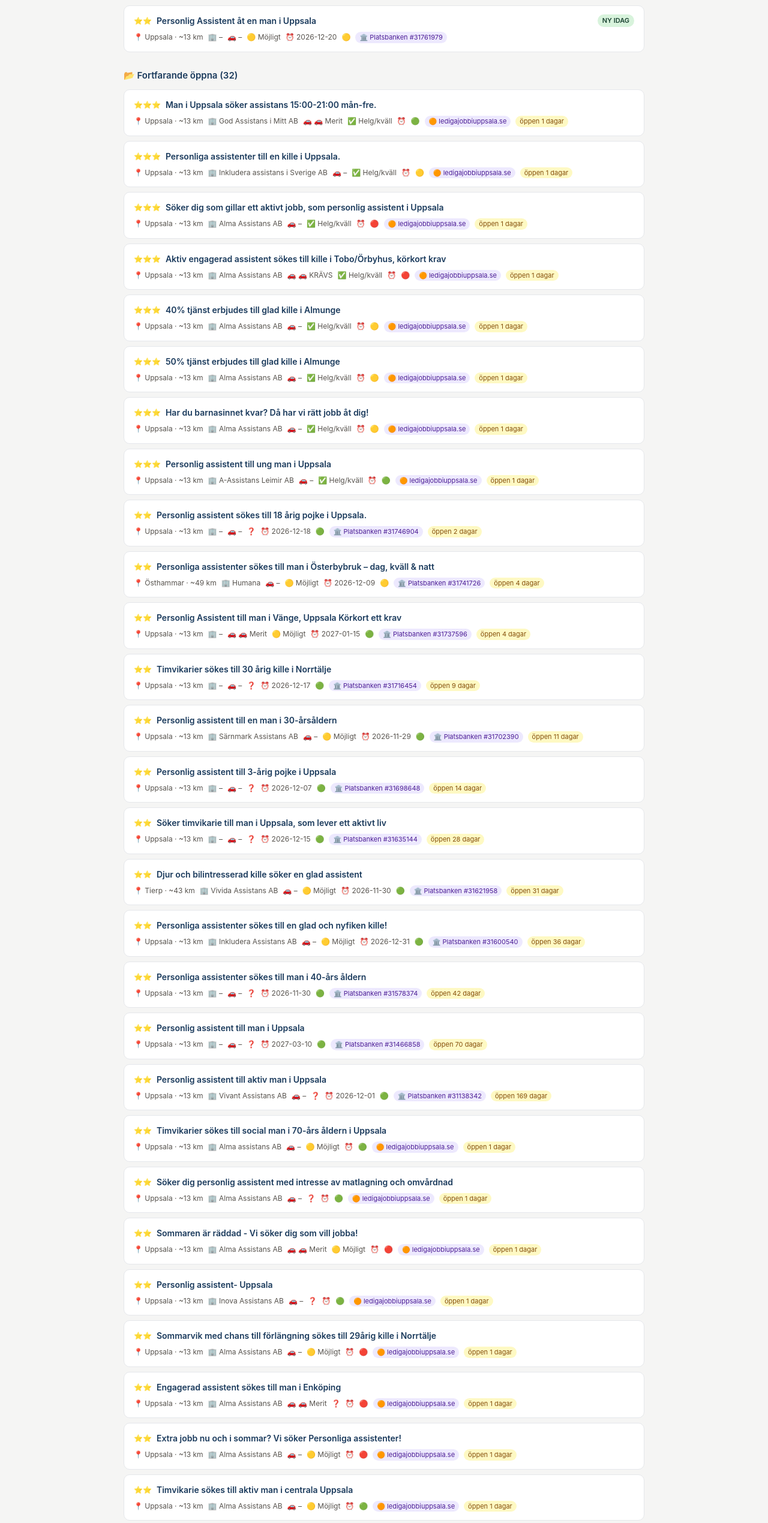
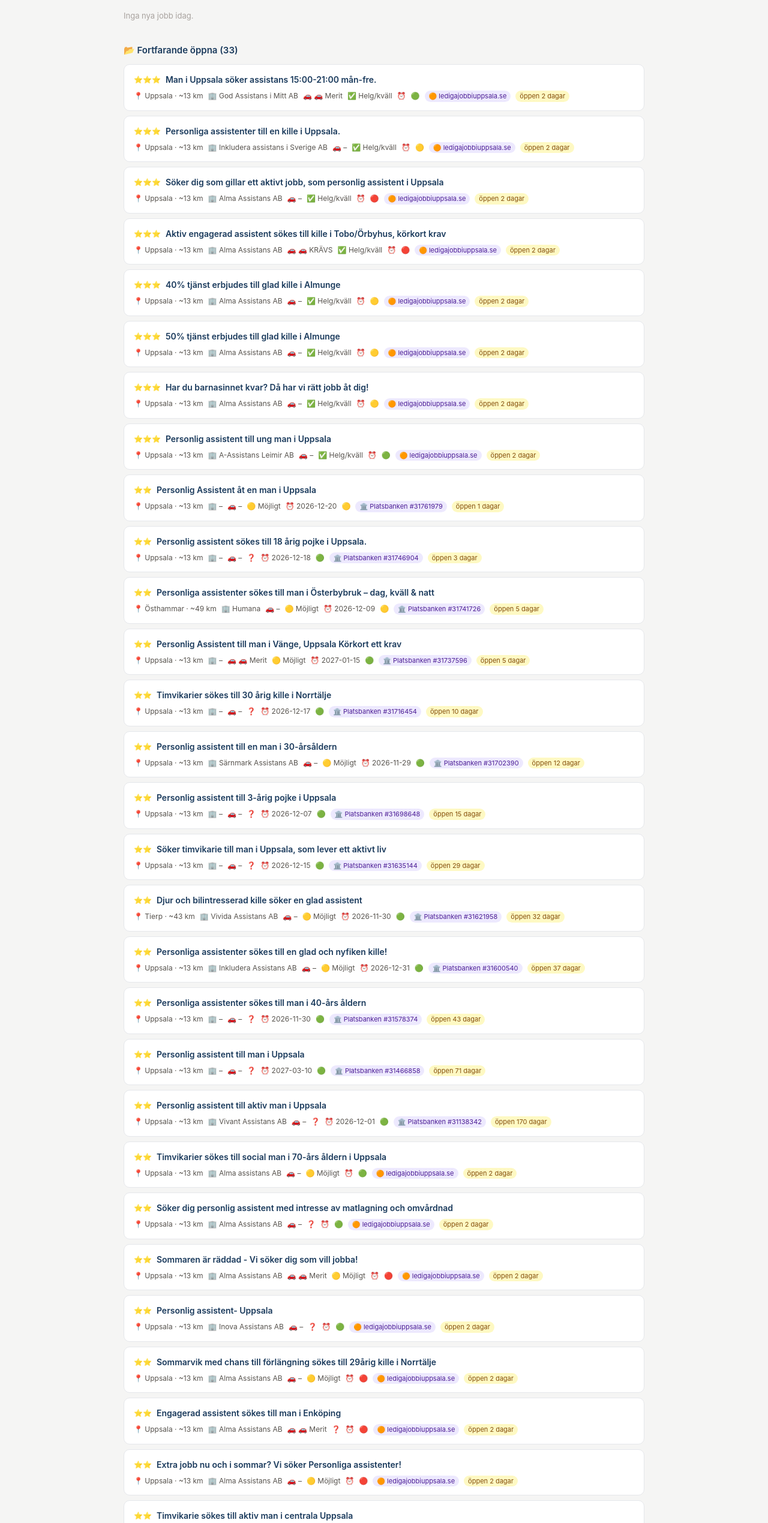
Before and after one commit to BorisTeuks/pa-jobb-uppsala, a plain HTML site: page docs/index.html in a window 1280 px wide. Shown: the part 261-2800 px from the top of the page at 60% size. Drawn offline with Linux system fonts and the light colour scheme.

Commit message:
Auto: PA-jobb uppdatering 2026-11-22

```diff
--- a/docs/index.html
+++ b/docs/index.html
@@ -2,7 +2,7 @@
 <html lang="sv">
 <head>
 <meta charset="UTF-8"><meta name="viewport" content="width=device-width,initial-scale=1">
-<title>PA-jobb Uppsala – 2026-11-21</title>
+<title>PA-jobb Uppsala – 2026-11-22</title>
 <style>
   *{box-sizing:border-box;margin:0;padding:0}
   body{font-family:-apple-system,BlinkMacSystemFont,'Segoe UI',sans-serif;background:#f5f5f4;color:#1c1917;line-height:1.5}
@@ -45,39 +45,22 @@
 <body>
 <header>
   <h1>📋 PA-jobb Uppsala</h1>
-  <p>Uppdaterad 2026-11-21 &middot; Manliga kunder &middot; Max 50 km från Hjulaxelvägen 128 &middot; Körkort &amp; helg prioriterat</p>
+  <p>Uppdaterad 2026-11-22 &middot; Manliga kunder &middot; Max 50 km från Hjulaxelvägen 128 &middot; Körkort &amp; helg prioriterat</p>
   <div class="stats">
-    <div class="stat"><span>1</span>Nya idag</div>
-    <div class="stat"><span>32</span>Öppna</div>
+    <div class="stat"><span>0</span>Nya idag</div>
+    <div class="stat"><span>33</span>Öppna</div>
     <div class="stat"><span>0</span>Stängda</div>
-    <div class="stat"><span>2</span>För långt</div>
+    <div class="stat"><span>1</span>För långt</div>
   </div>
   <div class="sources">📡 Källor: 15 från Platsbanken &nbsp;|&nbsp; 18 från ledigajobbiuppsala</div>
 </header>
 <main>
   <div class="section">
-    <div class="section-title" style="color:#1B4332">🆕 Nya jobb idag (1)</div>
-
-    <div class="card">
-      <div class="card-top">
-        <span class="stars" style="color:#1A3A5C">⭐⭐</span>
-        <a href="https://arbetsformedlingen.se/platsbanken/annonser/31761979" target="_blank" class="job-title">Personlig Assistent åt en man i Uppsala</a>
-        <span class="badge badge-new">NY IDAG</span>
-      </div>
-      <div class="card-meta">
-        <span>📍 Uppsala &middot; ~13 km</span>
-        <span>🏢 –</span>
-        <span>🚗 –</span>
-        <span>🟡 Möjligt</span>
-        <span>⏰ 2026-12-20</span>
-        <span>🟡</span>
-        <span class="src-badge">🏛️ Platsbanken #31761979</span>
-
-      </div>
-    </div>
+    <div class="section-title" style="color:#1B4332">🆕 Nya jobb idag (0)</div>
+    <p class='empty'>Inga nya jobb idag.</p>
   </div>
   <div class="section">
-    <div class="section-title" style="color:#1A3A5C">📂 Fortfarande öppna (32)</div>
+    <div class="section-title" style="color:#1A3A5C">📂 Fortfarande öppna (33)</div>
 
     <div class="card">
       <div class="card-top">
@@ -93,7 +76,7 @@
         <span>⏰ </span>
         <span>🟢</span>
         <span class="src-badge">🟠 ledigajobbiuppsala.se</span>
-        <span class='days-open'>öppen 1 dagar</span>
+        <span class='days-open'>öppen 2 dagar</span>
       </div>
     </div>
     <div class="card">
@@ -110,7 +93,7 @@
         <span>⏰ </span>
         <span>🟡</span>
         <span class="src-badge">🟠 ledigajobbiuppsala.se</span>
-        <span class='days-open'>öppen 1 dagar</span>
+        <span class='days-open'>öppen 2 dagar</span>
       </div>
     </div>
     <div class="card">
@@ -127,7 +110,7 @@
         <span>⏰ </span>
         <span>🔴</span>
         <span class="src-badge">🟠 ledigajobbiuppsala.se</span>
-        <span class='days-open'>öppen 1 dagar</span>
+        <span class='days-open'>öppen 2 dagar</span>
       </div>
     </div>
     <div class="card">
@@ -144,7 +127,7 @@
         <span>⏰ </span>
         <span>🔴</span>
         <span class="src-badge">🟠 ledigajobbiuppsala.se</span>
-        <span class='days-open'>öppen 1 dagar</span>
+        <span class='days-open'>öppen 2 dagar</span>
       </div>
     </div>
     <div class="card">
@@ -161,7 +144,7 @@
         <span>⏰ </span>
         <span>🟡</span>
         <span class="src-badge">🟠 ledigajobbiuppsala.se</span>
-        <span class='days-open'>öppen 1 dagar</span>
+        <span class='days-open'>öppen 2 dagar</span>
       </div>
     </div>
     <div class="card">
@@ -178,7 +161,7 @@
         <span>⏰ </span>
         <span>🟡</span>
         <span class="src-badge">🟠 ledigajobbiuppsala.se</span>
-        <span class='days-open'>öppen 1 dagar</span>
+        <span class='days-open'>öppen 2 dagar</span>
       </div>
     </div>
     <div class="card">
@@ -195,7 +178,7 @@
         <span>⏰ </span>
         <span>🟡</span>
         <span class="src-badge">🟠 ledigajobbiuppsala.se</span>
-        <span class='days-open'>öppen 1 dagar</span>
+        <span class='days-open'>öppen 2 dagar</span>
       </div>
     </div>
     <div class="card">
@@ -212,6 +195,23 @@
         <span>⏰ </span>
         <span>🟢</span>
         <span class="src-badge">🟠 ledigajobbiuppsala.se</span>
+        <span class='days-open'>öppen 2 dagar</span>
+      </div>
+    </div>
+    <div class="card">
+      <div class="card-top">
+        <span class="stars" style="color:#1A3A5C">⭐⭐</span>
+        <a href="https://arbetsformedlingen.se/platsbanken/annonser/31761979" target="_blank" class="job-title">Personlig Assistent åt en man i Uppsala</a>
+
+      </div>
+      <div class="card-meta">
+        <span>📍 Uppsala &middot; ~13 km</span>
+        <span>🏢 –</span>
+        <span>🚗 –</span>
+        <span>🟡 Möjligt</span>
+        <span>⏰ 2026-12-20</span>
+        <span>🟡</span>
+        <span class="src-badge">🏛️ Platsbanken #31761979</span>
         <span class='days-open'>öppen 1 dagar</span>
       </div>
     </div>
@@ -229,7 +229,7 @@
         <span>⏰ 2026-12-18</span>
         <span>🟢</span>
         <span class="src-badge">🏛️ Platsbanken #31746904</span>
-        <span class='days-open'>öppen 2 dagar</span>
+        <span class='days-open'>öppen 3 dagar</span>
       </div>
     </div>
     <div class="card">
@@ -246,7 +246,7 @@
         <span>⏰ 2026-12-09</span>
         <span>🟡</span>
         <span class="src-badge">🏛️ Platsbanken #31741726</span>
-        <span class='days-open'>öppen 4 dagar</span>
+        <span class='days-open'>öppen 5 dagar</span>
       </div>
     </div>
     <div class="card">
@@ -263,7 +263,7 @@
         <span>⏰ 2027-01-15</span>
         <span>🟢</span>
         <span class="src-badge">🏛️ Platsbanken #31737596</span>
-        <span class='days-open'>öppen 4 dagar</span>
+        <span class='days-open'>öppen 5 dagar</span>
       </div>
     </div>
     <div class="card">
@@ -280,7 +280,7 @@
         <span>⏰ 2026-12-17</span>
         <span>🟢</span>
         <span class="src-badge">🏛️ Platsbanken #31716454</span>
-        <span class='days-open'>öppen 9 dagar</span>
+        <span class='days-open'>öppen 10 dagar</span>
       </div>
     </div>
     <div class="card">
@@ -297,7 +297,7 @@
         <span>⏰ 2026-11-29</span>
         <span>🟢</span>
         <span class="src-badge">🏛️ Platsbanken #31702390</span>
-        <span class='days-open'>öppen 11 dagar</span>
+        <span class='days-open'>öppen 12 dagar</span>
       </div>
     </div>
     <div class="card">
@@ -314,7 +314,7 @@
         <span>⏰ 2026-12-07</span>
         <span>🟢</span>
         <span class="src-badge">🏛️ Platsbanken #31698648</span>
-        <span class='days-open'>öppen 14 dagar</span>
+        <span class='days-open'>öppen 15 dagar</span>
       </div>
     </div>
     <div class="card">
@@ -331,7 +331,7 @@
         <span>⏰ 2026-12-15</span>
         <span>🟢</span>
         <span class="src-badge">🏛️ Platsbanken #31635144</span>
-        <span class='days-open'>öppen 28 dagar</span>
+        <span class='days-open'>öppen 29 dagar</span>
       </div>
     </div>
     <div class="card">
@@ -348,7 +348,7 @@
         <span>⏰ 2026-11-30</span>
         <span>🟢</span>
         <span class="src-badge">🏛️ Platsbanken #31621958</span>
-        <span class='days-open'>öppen 31 dagar</span>
+        <span class='days-open'>öppen 32 dagar</span>
       </div>
     </div>
     <div class="card">
@@ -365,7 +365,7 @@
         <span>⏰ 2026-12-31</span>
         <span>🟢</span>
         <span class="src-badge">🏛️ Platsbanken #31600540</span>
-        <span class='days-open'>öppen 36 dagar</span>
+        <span class='days-open'>öppen 37 dagar</span>
       </div>
     </div>
     <div class="card">
@@ -382,7 +382,7 @@
         <span>⏰ 2026-11-30</span>
         <span>🟢</span>
         <span class="src-badge">🏛️ Platsbanken #31578374</span>
-        <span class='days-open'>öppen 42 dagar</span>
+        <span class='days-open'>öppen 43 dagar</span>
       </div>
     </div>
     <div class="card">
@@ -399,7 +399,7 @@
         <span>⏰ 2027-03-10</span>
         <span>🟢</span>
         <span class="src-badge">🏛️ Platsbanken #31466858</span>
-        <span class='days-open'>öppen 70 dagar</span>
+        <span class='days-open'>öppen 71 dagar</span>
       </div>
     </div>
     <div class="card">
@@ -416,7 +416,7 @@
         <span>⏰ 2026-12-01</span>
         <span>🟢</span>
         <span class="src-badge">🏛️ Platsbanken #31138342</span>
-        <span class='days-open'>öppen 169 dagar</span>
+        <span class='days-open'>öppen 170 dagar</span>
       </div>
     </div>
     <div class="card">
@@ -433,7 +433,7 @@
         <span>⏰ </span>
         <span>🟢</span>
         <span class="src-badge">🟠 ledigajobbiuppsala.se</span>
-        <span class='days-open'>öppen 1 dagar</span>
+        <span class='days-open'>öppen 2 dagar</span>
       </div>
     </div>
     <div class="card">
@@ -450,7 +450,7 @@
         <span>⏰ </span>
         <span>🟢</span>
         <span class="src-badge">🟠 ledigajobbiuppsala.se</span>
-        <span class='days-open'>öppen 1 dagar</span>
+        <span class='days-open'>öppen 2 dagar</span>
       </div>
     </div>
     <div class="card">
@@ -467,7 +467,7 @@
         <span>⏰ </span>
         <span>🔴</span>
         <span class="src-badge">🟠 ledigajobbiuppsala.se</span>
-        <span class='days-open'>öppen 1 dagar</span>
+        <span class='days-open'>öppen 2 dagar</span>
       </div>
     </div>
     <div class="card">
@@ -484,7 +484,7 @@
         <span>⏰ </span>
         <span>🟢</span>
         <span class="src-badge">🟠 ledigajobbiuppsala.se</span>
-        <span class='days-open'>öppen 1 dagar</span>
+        <span class='days-open'>öppen 2 dagar</span>
       </div>
     </div>
     <div class="card">
@@ -501,7 +501,7 @@
         <span>⏰ </span>
         <span>🔴</span>
         <span class="src-badge">🟠 ledigajobbiuppsala.se</span>
-        <span class='days-open'>öppen 1 dagar</span>
+        <span class='days-open'>öppen 2 dagar</span>
       </div>
     </div>
     <div class="card">
@@ -518,7 +518,7 @@
         <span>⏰ </span>
         <span>🔴</span>
         <span class="src-badge">🟠 ledigajobbiuppsala.se</span>
-        <span class='days-open'>öppen 1 dagar</span>
+        <span class='days-open'>öppen 2 dagar</span>
       </div>
     </div>
     <div class="card">
@@ -535,7 +535,7 @@
         <span>⏰ </span>
         <span>🔴</span>
         <span class="src-badge">🟠 ledigajobbiuppsala.se</span>
-        <span class='days-open'>öppen 1 dagar</span>
+        <span class='days-open'>öppen 2 dagar</span>
       </div>
     </div>
     <div class="card">
@@ -552,7 +552,7 @@
         <span>⏰ </span>
         <span>🟢</span>
         <span class="src-badge">🟠 ledigajobbiuppsala.se</span>
-        <span class='days-open'>öppen 1 dagar</span>
+        <span class='days-open'>öppen 2 dagar</span>
       </div>
     </div>
     <div class="card">
@@ -569,7 +569,7 @@
         <span>⏰ </span>
         <span>🟡</span>
         <span class="src-badge">🟠 ledigajobbiuppsala.se</span>
-        <span class='days-open'>öppen 1 dagar</span>
+        <span class='days-open'>öppen 2 dagar</span>
       </div>
     </div>
     <div class="card">
@@ -586,7 +586,7 @@
         <span>⏰ </span>
         <span>🟡</span>
         <span class="src-badge">🟠 ledigajobbiuppsala.se</span>
-        <span class='days-open'>öppen 1 dagar</span>
+        <span class='days-open'>öppen 2 dagar</span>
       </div>
     </div>
     <div class="card">
@@ -603,7 +603,7 @@
         <span>⏰ 2026-12-16</span>
         <span>🟢</span>
         <span class="src-badge">🏛️ Platsbanken #31678020</span>
-        <span class='days-open'>öppen 17 dagar</span>
+        <span class='days-open'>öppen 18 dagar</span>
       </div>
     </div>
     <div class="card">
@@ -620,7 +620,7 @@
         <span>⏰ 2026-11-30</span>
         <span>🟢</span>
         <span class="src-badge">🏛️ Platsbanken #31370224</span>
-        <span class='days-open'>öppen 93 dagar</span>
+        <span class='days-open'>öppen 94 dagar</span>
       </div>
     </div>
   </div>
@@ -628,7 +628,7 @@
     <div class="section-title" style="color:#991B1B">🗑️ Nyligen stängda (0)</div>
     <p class='empty'>Inga nyligen stängda.</p>
   </div>
-  <div class="dist-section"><div class="dist-title">📍 Exkluderade – för långt bort (&gt;50 km) (2)</div><div class="dist-row"><a href="https://arbetsformedlingen.se/platsbanken/annonser/31638078" target="_blank">Personliga assistenter till ung man i Enköping</a> <span class="dist-badge">Enköping · ~51 km</span> <span class="src-badge2">🏛️ Platsbanken #31638078</span></div><div class="dist-row"><a href="https://arbetsformedlingen.se/platsbanken/annonser/31563912" target="_blank">Timvikarie och engagerad assistent med bil, sökes till man i Enköping</a> <span class="dist-badge">Enköping · ~51 km</span> <span class="src-badge2">🏛️ Platsbanken #31563912</span></div></div>
+  <div class="dist-section"><div class="dist-title">📍 Exkluderade – för långt bort (&gt;50 km) (1)</div><div class="dist-row"><a href="https://arbetsformedlingen.se/platsbanken/annonser/31563912" target="_blank">Timvikarie och engagerad assistent med bil, sökes till man i Enköping</a> <span class="dist-badge">Enköping · ~51 km</span> <span class="src-badge2">🏛️ Platsbanken #31563912</span></div></div>
   <div class="legend">
     <strong>Källor:</strong> 🏛️ Platsbanken &nbsp;|&nbsp; 🟤 JobTech API &nbsp;|&nbsp; 🔵 ledigajobb.se &nbsp;|&nbsp; 🟣 vakanser.se &nbsp;|&nbsp; 🟠 ledigajobbiuppsala.se &nbsp;|&nbsp; 🟢 jobbsafari.se &nbsp;|&nbsp; 🔵 Humana direct<br>
     <strong>Rating:</strong> ⭐⭐⭐ Perfekt &nbsp;|&nbsp; ⭐⭐ Bra &nbsp;|&nbsp; ⭐ Möjlig<br>
@@ -636,5 +636,5 @@
     <strong>Helg:</strong> ✅ Helg/kväll = nämns explicit &nbsp;|&nbsp; 🟡 Möjligt = kväll/deltid nämns
   </div>
 </main>
-<footer>PA-agent v5 · 8 källor · GitHub Actions · Boris Teuks · 2026-11-21</footer>
+<footer>PA-agent v5 · 8 källor · GitHub Actions · Boris Teuks · 2026-11-22</footer>
 </body></html>
```
